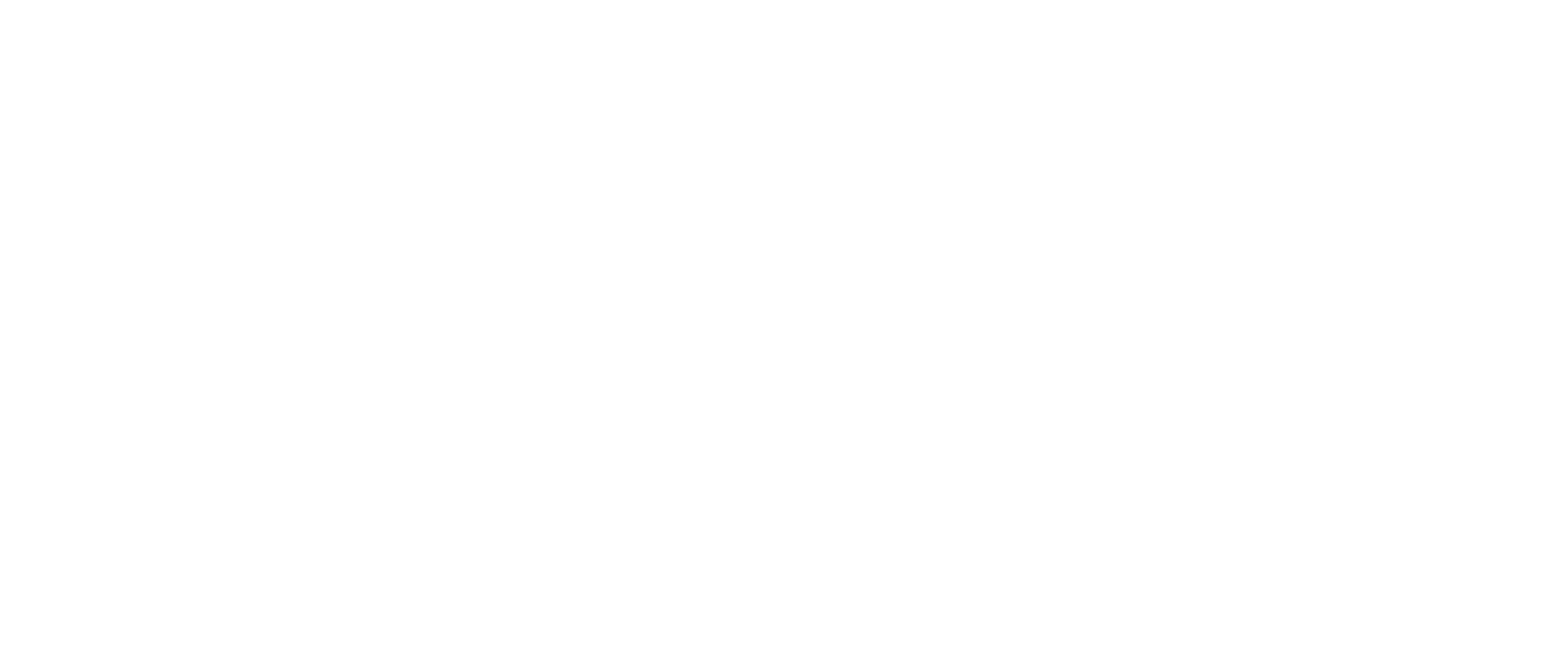
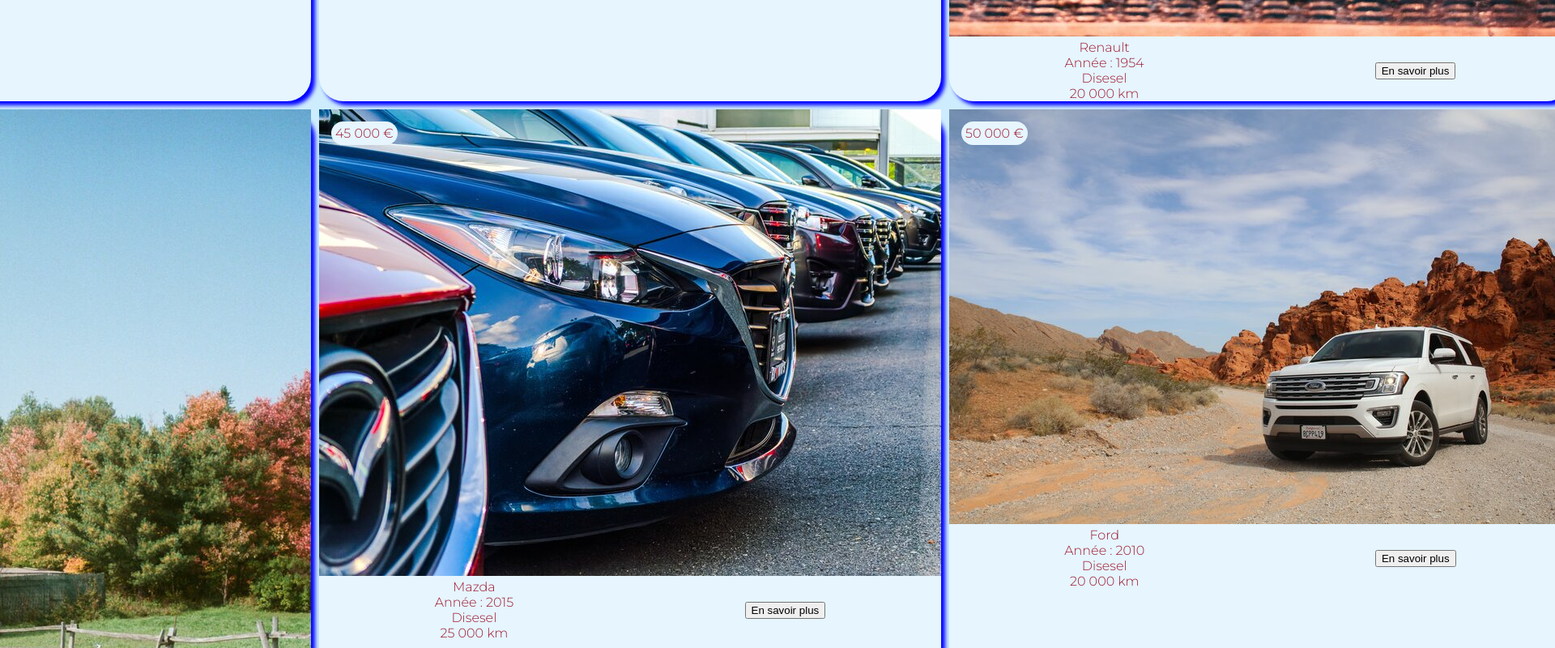
Before and after one commit to Mastertaar/ECF-Garage-V-Parrot, a React (Create React App) app: page /occasions in a window 1280 px wide. Shown: the part 1720-2520 px from the top of the page at 81% size, 1920 px wide, since content can reach past the window. Before the commit the page ends 1415 px from the top, so only its background shows below. Built offline with nearby package versions, Linux system fonts and the light colour scheme.

Commit message:
occasions/index/js modified>added cars

```diff
--- a/src/Components/Header/index.js
+++ b/src/Components/Header/index.js
@@ -27,7 +27,7 @@
           </div>
           <div className='memberSpace'>
           <Link to="/"><img src= {UserPicture} alt=''/></Link>
-          <Link to="/"><img src= {FavoritePicture} alt=''/> </Link>
+          <Link to="/"><img src= {FavoritePicture} alt=''/></Link>
           <Link to="/"><img src= {NewsletterPicture} alt=''/></Link>
           </div>
         </Nav>
--- a/src/Components/Occasions/index.js
+++ b/src/Components/Occasions/index.js
@@ -1,6 +1,11 @@
 import React from 'react'
 import { styled } from 'styled-components/macro';
 import Car1 from '../../assets/img/Car1.jpg';
+import Car2 from '../../assets/img/Car2.jpg';
+import Car3 from '../../assets/img/Car3.jpg';
+import Car4 from '../../assets/img/Car4.jpg';
+import Car5 from '../../assets/img/Car5.jpg';
+import Car6 from '../../assets/img/Car6.jpg';
 
 
 
@@ -31,7 +36,7 @@
           35 000 €
           </div>
           <div>
-          <img src= {Car1} alt='' />
+          <img src= {Car2} alt='' />
           </div>
           <div className='description'>
             <div>
@@ -45,10 +50,82 @@
             </div>
             </div>
         </div>
-        <div className='car' >Car3</div>
-        <div className='car' >Car4</div>
-        <div className='car' >Car5</div>
-        <div className='car' >Car6</div>
+        <div className='car car3' >
+        <div className='price'>
+          25 000 €
+          </div>
+          <div>
+          <img src= {Car3} alt='' />
+          </div>
+          <div className='description'>
+            <div>
+            Renault  <br/>
+            Année : 1954<br/>
+            Disesel<br/>
+            20 000 km
+            </div>
+            <div>
+          <button>En savoir plus</button>
+            </div>
+            </div>
+        </div>
+        <div className='car car4' >
+        <div className='price'>
+          5 000 €
+          </div>
+          <div>
+          <img src= {Car4} alt='' />
+          </div>
+          <div className='description'>
+            <div>
+            Citroen  <br/>
+            Année : 1974<br/>
+            Disesel<br/>
+            1 000 km
+            </div>
+            <div>
+          <button>En savoir plus</button>
+            </div>
+            </div>
+        </div>
+        <div className='car car5' >
+        <div className='price'>
+          45 000 €
+          </div>
+          <div>
+          <img src= {Car5} alt='' />
+          </div>
+          <div className='description'>
+            <div>
+            Mazda  <br/>
+            Année : 2015<br/>
+            Disesel<br/>
+            25 000 km
+            </div>
+            <div>
+          <button>En savoir plus</button>
+            </div>
+            </div>
+        </div>
+        <div className='car car6' >
+        <div className='price'>
+          50 000 €
+          </div>
+          <div>
+          <img src= {Car6} alt='' />
+          </div>
+          <div className='description'>
+            <div>
+            Ford  <br/>
+            Année : 2010<br/>
+            Disesel<br/>
+            20 000 km
+            </div>
+            <div>
+          <button>En savoir plus</button>
+            </div>
+            </div>
+        </div>
       </Grid>
 
   )
```
